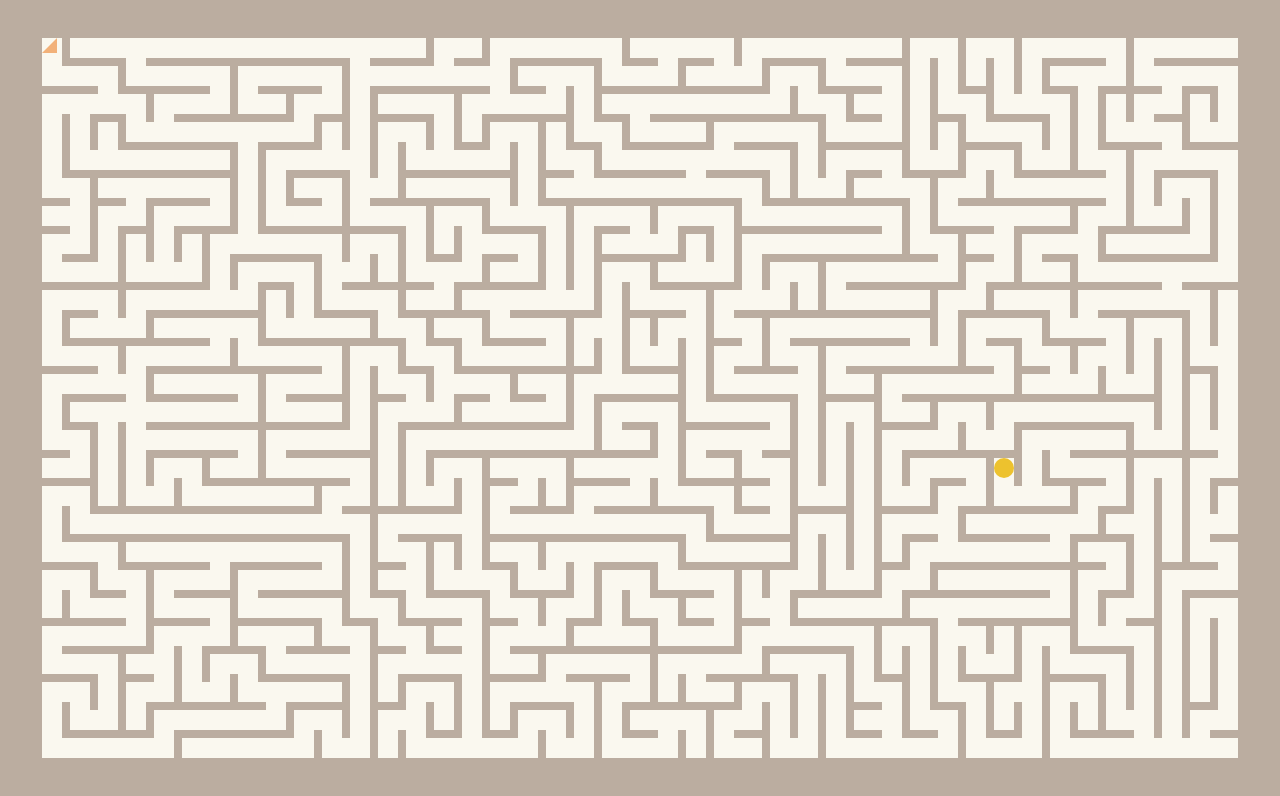
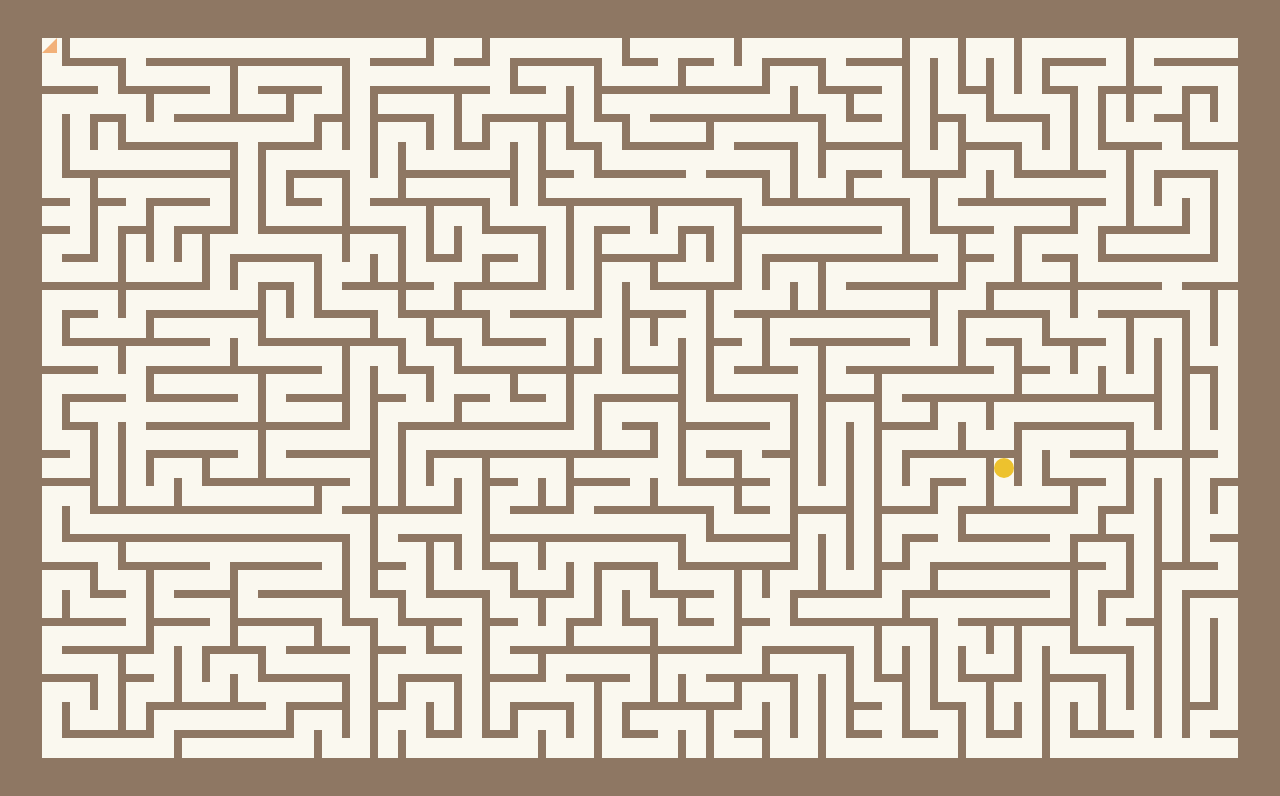
Before and after one commit to steren/labyrinth, a plain HTML site: page index.html in a window 1280 px wide. Drawn offline with Linux system fonts and the light colour scheme.

Commit message:
small style change

```diff
--- a/labyrinth-ui.js
+++ b/labyrinth-ui.js
@@ -48,7 +48,7 @@ var computeAndDraw = function() {
       squareSize : squareSize,
       wallSize : wallSize,
       style: {
-        backgroundColor: '#bbada0',
+        backgroundColor: '#8e7763',
         squareColor: '#faf8ef',
         startColor: '#f2b179',
         endColor: '#edc22e',
--- a/style.css
+++ b/style.css
@@ -1,5 +1,5 @@
 body {
-    background: #bbada0;
+    background: #8e7763;
 }
 
 #container {
```
